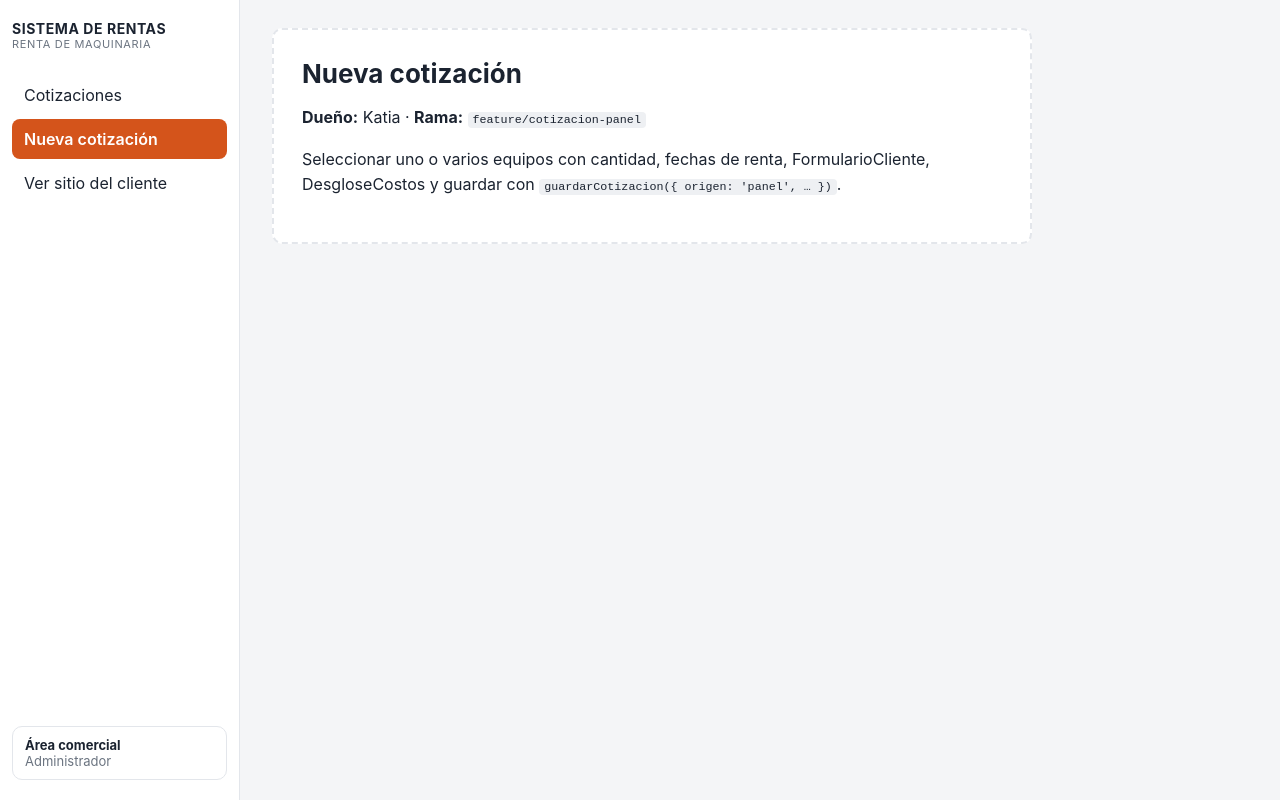
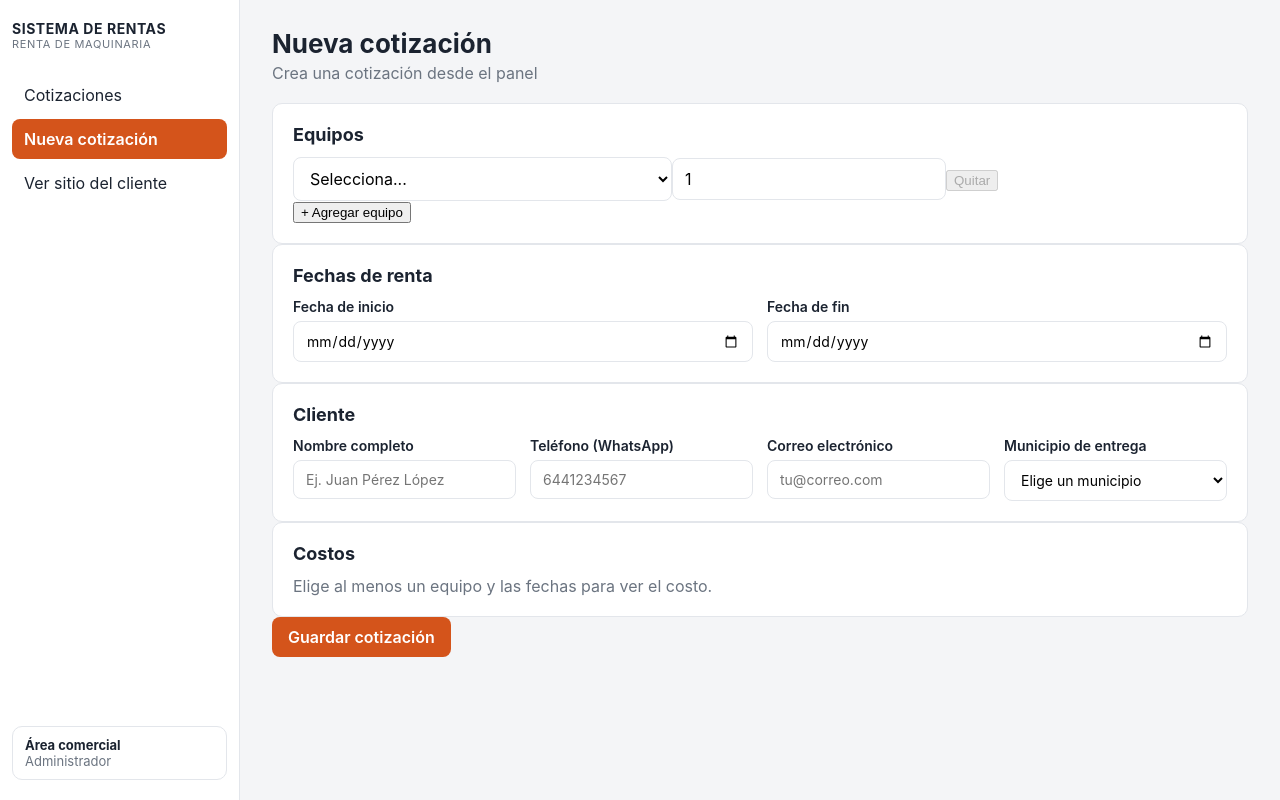
Before and after one commit to chrisTito402/cotizador-renta-equipos, a React (Vite) app: page /admin/cotizaciones/nueva in a window 1280 px wide. Built offline with nearby package versions, Linux system fonts and the light colour scheme.

Commit message:
Pantalla Nueva cotización del panel

```diff
--- a/src/paginas/admin/CrearCotizacion.jsx
+++ b/src/paginas/admin/CrearCotizacion.jsx
@@ -1,10 +1,88 @@
 // DUEÑA: Katia · RAMA: feature/cotizacion-panel
-import Pendiente from '../../componentes/Pendiente.jsx';
+import { useState } from 'react';
+import { useNavigate } from 'react-router-dom';
+import FormularioCliente, { CLIENTE_VACIO, validarFormularioCliente } from '../../componentes/FormularioCliente.jsx';
+import SelectorEquipos from '../../componentes/SelectorEquipos.jsx';
+import DesgloseCostos from '../../componentes/DesgloseCostos.jsx';
+import { obtenerEquipos, guardarCotizacion } from '../../servicios/almacen.js';
+import { calcularCotizacion } from '../../logica/calcularCotizacion.js';
 
 export default function CrearCotizacion() {
+  const navigate = useNavigate();
+  const [lineas, setLineas] = useState([{ equipoId: '', cantidad: 1 }]);
+  const [fechaInicio, setFechaInicio] = useState('');
+  const [fechaFin, setFechaFin] = useState('');
+  const [cliente, setCliente] = useState(CLIENTE_VACIO);
+  const [errores, setErrores] = useState({});
+  const [mensaje, setMensaje] = useState('');
+
+  // Desglose en vivo: solo si hay equipo elegido y las dos fechas
+  const lineasConEquipo = lineas.filter((l) => l.equipoId);
+  let desglose = null;
+  let errorCalculo = '';
+  if (lineasConEquipo.length > 0 && fechaInicio && fechaFin) {
+    try {
+      desglose = calcularCotizacion({ lineas: lineasConEquipo, fechaInicio, fechaFin, municipio: cliente.municipio });
+    } catch (e) {
+      errorCalculo = e.message;
+    }
+  }
+
+  const guardar = () => {
+    setMensaje('');
+    const validacion = validarFormularioCliente(cliente);
+    setErrores(validacion.errores);
+    if (!validacion.valido) return;
+
+    try {
+      guardarCotizacion({ origen: 'panel', cliente, lineas, fechaInicio, fechaFin });
+      navigate('/admin/cotizaciones');
+    } catch (e) {
+      if (e.errores) setErrores(e.errores);
+      else setMensaje(e.message);
+    }
+  };
+
   return (
-    <Pendiente titulo="Nueva cotización" duenio="Katia" rama="feature/cotizacion-panel">
-      <p>Seleccionar uno o varios equipos con cantidad, fechas de renta, FormularioCliente, DesgloseCostos y guardar con <code>guardarCotizacion({'{'} origen: 'panel', … {'}'})</code>.</p>
-    </Pendiente>
+    <section>
+      <div className="encabezado">
+        <div>
+          <h1>Nueva cotización</h1>
+          <p className="sutil">Crea una cotización desde el panel</p>
+        </div>
+      </div>
+
+      <div className="tarjeta">
+        <h2>Equipos</h2>
+        <SelectorEquipos equipos={obtenerEquipos()} lineas={lineas} onChange={setLineas} />
+      </div>
+
+      <div className="tarjeta">
+        <h2>Fechas de renta</h2>
+        <div className="form-grid">
+          <label>Fecha de inicio
+            <input type="date" value={fechaInicio} onChange={(e) => setFechaInicio(e.target.value)} />
+          </label>
+          <label>Fecha de fin
+            <input type="date" value={fechaFin} onChange={(e) => setFechaFin(e.target.value)} />
+          </label>
+        </div>
+      </div>
+
+      <div className="tarjeta">
+        <h2>Cliente</h2>
+        <FormularioCliente valor={cliente} onChange={setCliente} errores={errores} />
+      </div>
+
+      <div className="tarjeta">
+        <h2>Costos</h2>
+        {desglose && <DesgloseCostos desglose={desglose} />}
+        {errorCalculo && <p className="error">{errorCalculo}</p>}
+        {!desglose && !errorCalculo && <p className="sutil">Elige al menos un equipo y las fechas para ver el costo.</p>}
+      </div>
+
+      {mensaje && <p className="error">{mensaje}</p>}
+      <button className="boton" onClick={guardar}>Guardar cotización</button>
+    </section>
   );
 }
```
